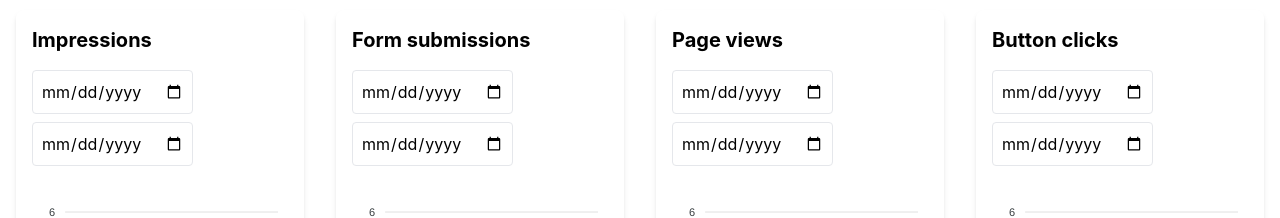
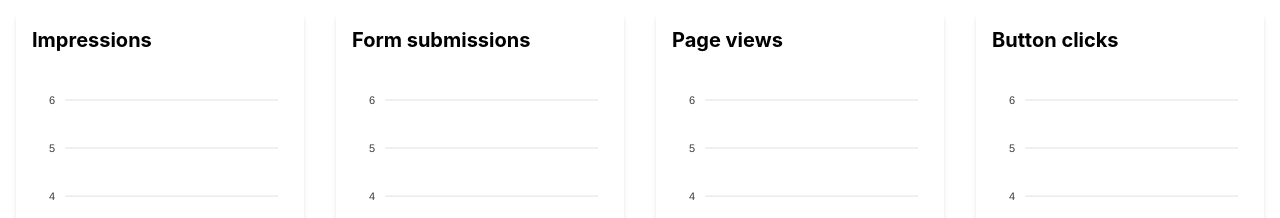
Before and after one commit to elenavigo/metrics-app, a React (Create React App) app in the folder frontend/: page / in a window 1280 px wide. Shown: the part 152-370 px from the top of the page. Built offline with nearby package versions, Linux system fonts and the light colour scheme; no server answers.

Commit message:
Remove filters

```diff
--- a/frontend/src/components/line-chart.tsx
+++ b/frontend/src/components/line-chart.tsx
@@ -58,20 +58,6 @@ export const LineChart: FC<Props> = ({ title, chartData }) => {
   return (
     <div className="p-4 bg-white rounded-lg shadow-md">
       <h2 className="text-xl font-bold mb-4">{title}</h2>
-      <input
-        type="date"
-        onChange={(e) =>
-          setDateRange([new Date(e.target.value).getTime(), dateRange[1]])
-        }
-        className="mb-2 p-2 border rounded"
-      />
-      <input
-        type="date"
-        onChange={(e) =>
-          setDateRange([dateRange[0], new Date(e.target.value).getTime()])
-        }
-        className="mb-4 p-2 border rounded"
-      />
       <Chart options={chartOptions} series={series} type="line" height={350} />
       <div>
         <span className="inline-flex items-center rounded-md bg-green-50 px-2 py-1 text-xs font-medium text-green-700 ring-1 ring-inset ring-green-600/20">
```
